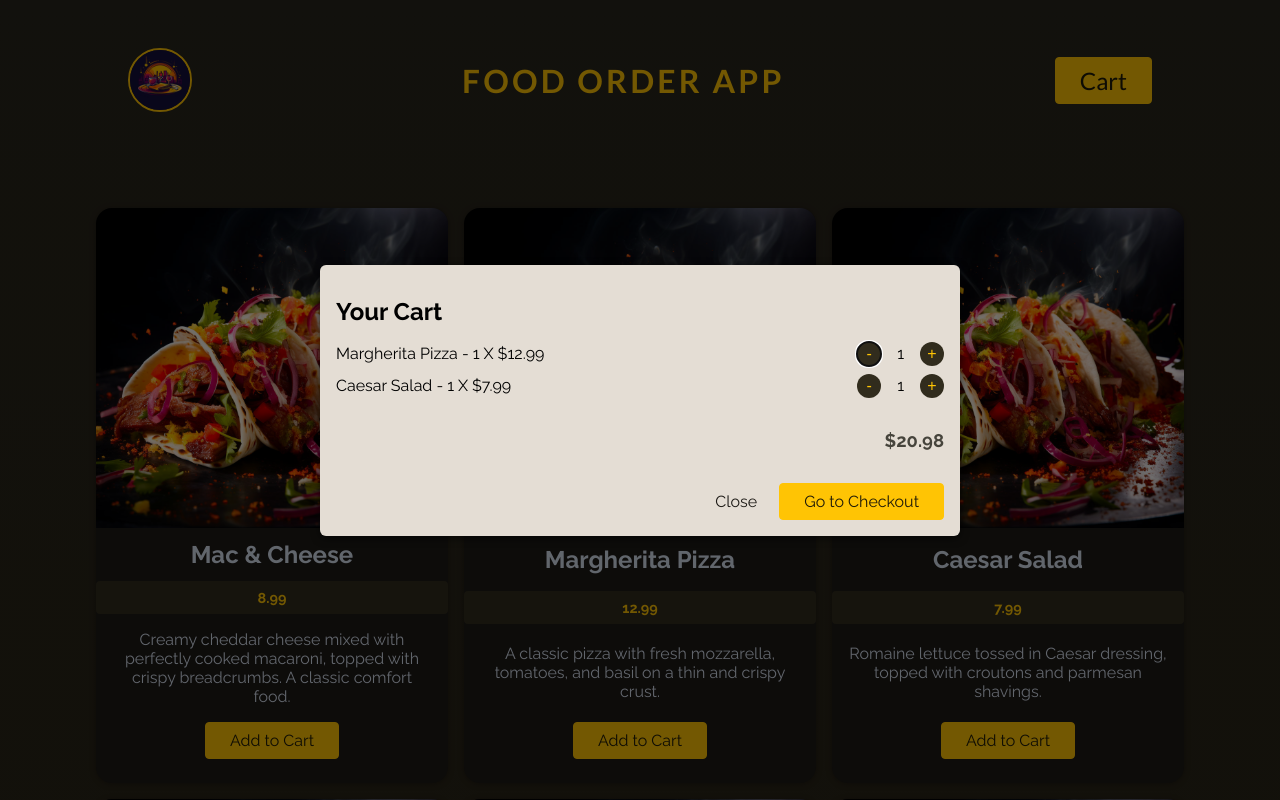
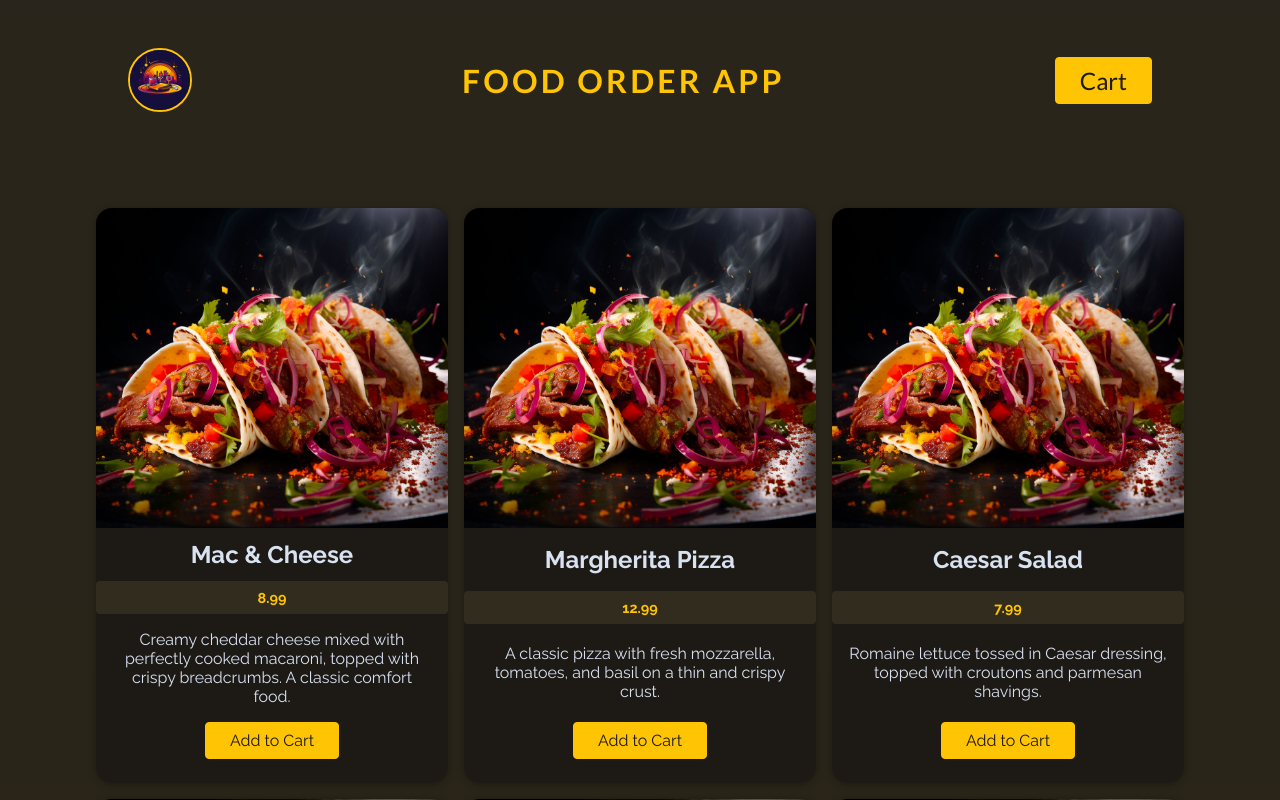
Before and after one commit to Oxana2014/FoodOrder, a React (Vite) app: page / in a window 1280 px wide. Shown: the top 800 px of the page. Built offline with nearby package versions, Linux system fonts and the light colour scheme.

Commit message:
Add opening and closing Cart

```diff
--- a/src/App.jsx
+++ b/src/App.jsx
@@ -1,4 +1,4 @@
-import {useState} from 'react'
+import { useState } from "react";
 
 import MainHeader from "./components/MainHeader";
 import Meals from "./components/Meals";
@@ -6,25 +6,39 @@ import Cart from "./components/Cart";
 import OrderForm from "./components/OrderForm";
 import Feedback from "./components/Feedback";
 import Modal from "./util/Modal";
-import DUMMY_MEALS from './util/dummyMeals'
-import CartContextProvider from './store/cart-context';
-
+import DUMMY_MEALS from "./util/dummyMeals";
+import CartContextProvider, { CartContext } from "./store/cart-context";
+import { useContext } from "react";
+import { useEffect } from "react";
 
 function App() {
-  const [availableMeals, setAvailableMeals] = useState(DUMMY_MEALS)
+  const [availableMeals, setAvailableMeals] = useState(DUMMY_MEALS);
+  const [appState, setAppState] = useState(null);
+
+  function updateAppState(newState) {
+    console.log("updateAppState(): ", newState);
+    setAppState(newState);
+  }
 
   return (
     <CartContextProvider>
-      <MainHeader />
+      <MainHeader openCart={() => updateAppState("cart")} />
       {availableMeals.length === 0 && <p>Sorry, Meals are not available now</p>}
-      {availableMeals.length !== 0 && <Meals meals={availableMeals}/>}
+      {availableMeals.length !== 0 && <Meals meals={availableMeals} />}
 
+      {appState === "cart" && (
+        <Cart
+          closeCart={() => {
+            updateAppState(null);
+          }}
+          submitCart={() => {
+            updateAppState("order");
+          }}
+        />
+      )}
+      {appState === "feedback" && <Feedback />}
 
-        <Cart />
-    {/* <Feedback /> */}
-
-      {/* <OrderForm /> */}
-
+      {appState === "order" && <OrderForm />}
     </CartContextProvider>
   );
 }
--- a/src/components/Cart.jsx
+++ b/src/components/Cart.jsx
@@ -1,29 +1,28 @@
-import { useState, useContext } from "react";
+import { useState, useContext, useRef } from "react";
 
 import CartItem from "./CartItem";
 import Button from "../util/Button";
 import MealItem from "./MealItem";
 import DUMMY_MEALS from "../util/dummyMeals";
 import Modal from "../util/Modal";
-import {CartContext}  from "../store/cart-context";
+import { CartContext } from "../store/cart-context";
 
+export default function Cart({ closeCart, submitCart }) {
+  const { items, increment, decrement } = useContext(CartContext);
 
-const MEAL = {
-  id: DUMMY_MEALS[0].id,
-  name: DUMMY_MEALS[0].name,
-  price: DUMMY_MEALS[0].price,
-  quantity: 1,
-};
-console.log("MEAL: ", MEAL);
+  const cartTotal = items.reduce(
+    (acc, curr) => acc + curr.price * curr.quantity,
+    0
+  );
+  console.log("items in cart :", items);
 
-export default function Cart() {
-
-  const {items, increment, decrement} = useContext(CartContext)
-
-  const cartTotal = items.reduce((acc, curr) => acc + curr.price * curr.quantity, 0)
-console.log("items in cart :", items)
   return (
-    <Modal declineBtn="Close" submitBtn="Go to Checkout" >
+    <Modal
+      declineBtn="Close"
+      submitBtn="Go to Checkout"
+      closeFn={closeCart}
+      submitFn={submitCart}
+    >
       <div className="cart">
         <h2>Your Cart</h2>
         {items.map((cartItem) => (
@@ -38,11 +37,6 @@ console.log("items in cart :", items)
           />
         ))}
         <p className="cart-total">${cartTotal}</p>
-
-      {/* <div className="modal-actions">
-        <button className="text-button">Close</button>
-        <Button onClick={() => handleAddToCart(MEAL)}>Go to Checkout</Button>
-      </div> */}
       </div>
     </Modal>
   );
--- a/src/components/MainHeader.jsx
+++ b/src/components/MainHeader.jsx
@@ -1,15 +1,16 @@
 import logo from "../assets/logo.jpg";
 import Button from "../util/Button";
 
-export default function MainHeader() {
-  return (
+export default function MainHeader({openCart}) {
+
+     return (
     <div id="main-header">
       <div id="title">
         <img src={logo} alt="Delicious meal" />
  </div>
         <h1>Food Order App</h1>
 
-        <Button>Cart</Button>
+        <Button onClick={openCart}>Cart</Button>
     </div>
   );
 }
--- a/src/util/Modal.jsx
+++ b/src/util/Modal.jsx
@@ -2,22 +2,27 @@ import { useRef, useEffect } from "react";
 
 import Button from "./Button";
 
-export default function Modal({ children, declineBtn, submitBtn }) {
+function Modal({ children, declineBtn, submitBtn, submitFn, closeFn }) {
 const dialog = useRef()
 
 useEffect(() => {if(dialog.current) dialog.current.showModal()},[])
 
+function handleSubmit() {
+  submitFn()
+}
 
 function handleClose() {
   dialog.current.close()
+closeFn()
 }
   return (
-    <dialog ref={dialog} className="modal">
+    <dialog ref={dialog} onClose={handleClose} className="modal">
       {children}
       <div className="modal-actions">
   {declineBtn && <button onClick={handleClose} className="text-button">{declineBtn}</button>}
-    <Button onClick={() => handleAddToCart(MEAL)}>{submitBtn}</Button>
+    <Button onClick={handleSubmit}>{submitBtn}</Button>
   </div>
     </dialog>
   );
 }
+export default Modal
```
Also changed, not shown: src/store/cart-context.jsx (+6 -1 lines). Lines whose indentation alone changed are shown as unchanged.
